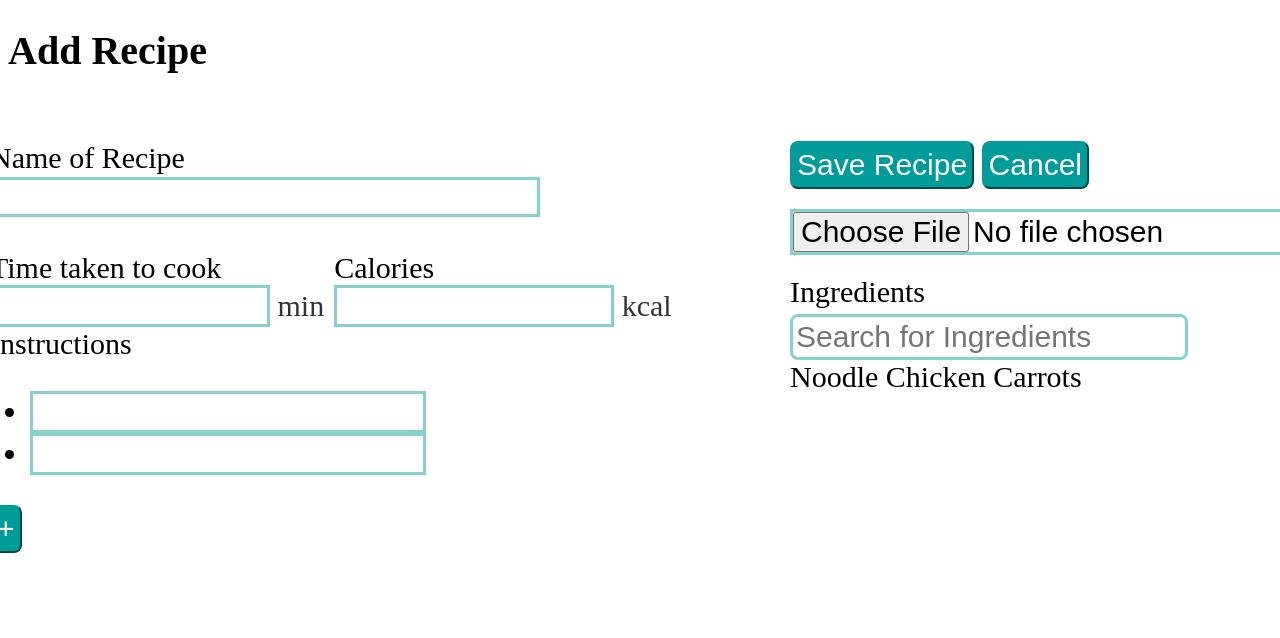
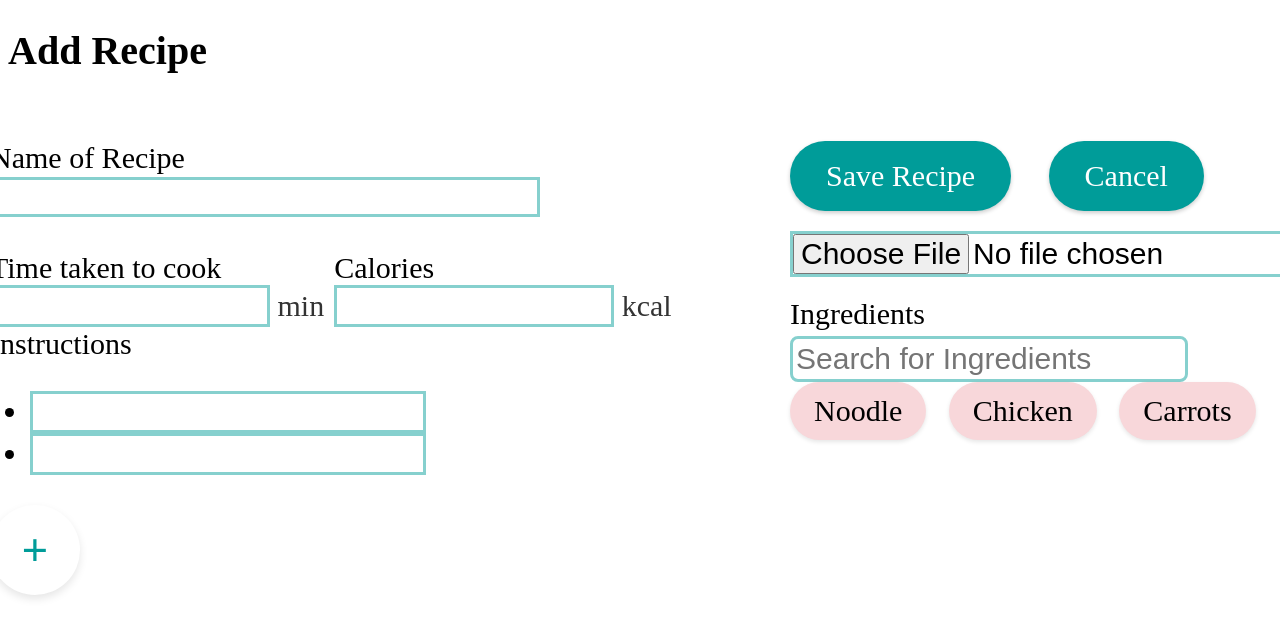
Before and after one commit to cse110-sp25-group8/final-project, a website: page create-recipe.html in a window 1280 px wide. Shown: the top 638 px of the page. Drawn offline with Linux system fonts and the light colour scheme; files whose address does not match are found by name.

Commit message:
round buttons

```diff
--- a/css/creating.css
+++ b/css/creating.css
@@ -16,7 +16,6 @@ input{
     box-sizing: border-box;
 
 }
-
 
 .parent {
   display: flex;
@@ -98,3 +97,46 @@ main{
 h1{
     font-size:40px;
 }
+
+.right-side > button {
+    display: inline-block;
+    margin-right: 1rem;
+    padding: 0.6rem 1.2rem;
+    font-size: 1rem;
+    font-family: inherit;
+    color: #fff;
+    background-color: #009c99;
+    border: none;
+    border-radius: 999px;
+    box-shadow: 0 2px 4px rgba(0,0,0,0.2);
+    cursor: pointer;
+}
+
+.left-side > form > button {
+    width: 3rem;
+    height: 3rem;
+    margin-top: 1rem;
+    font-size: 1.5rem;
+    line-height: 1;
+    background: #fff;
+    color: #009c99;
+    border: none;
+    border-radius: 50%;
+    box-shadow: 0 4px 8px rgba(0,0,0,0.1);
+    cursor: pointer;
+    display: flex;
+    align-items: center;
+    justify-content: center;
+}
+
+.right-side > div:last-of-type span {
+    display: inline-block;
+    background-color: #F8D7DA;
+    color: #000;
+    padding: 0.4rem 0.8rem;
+    border-radius: 999px;
+    box-shadow: 0 2px 4px rgba(0,0,0,0.1);
+    margin-right: 0.5rem;
+    font-size: 1rem;
+    cursor: default;
+}
```
